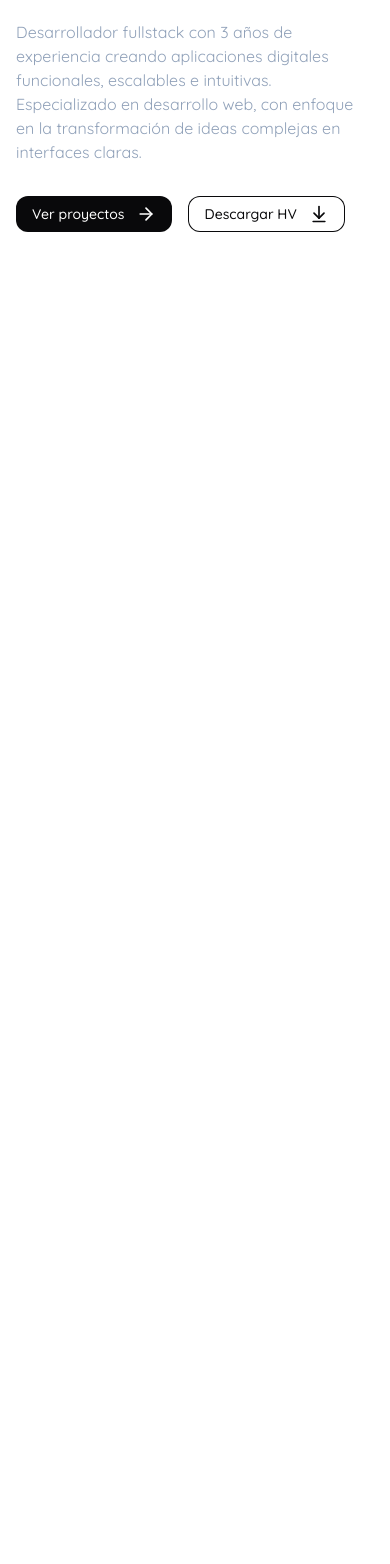
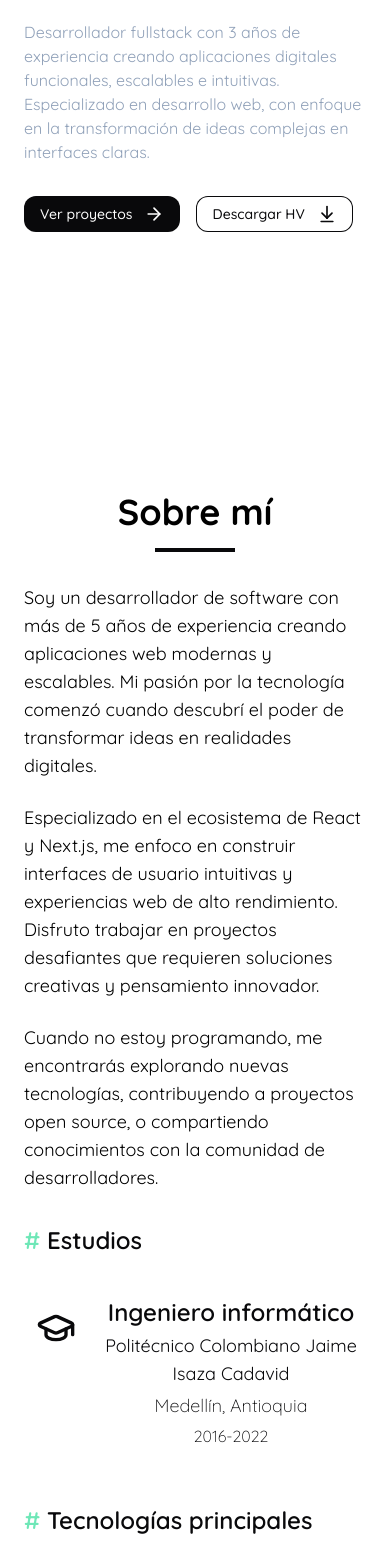
Before and after one commit to jamesgh1220/personal_cv, a Vue app: page / in a window 390 px wide. Shown: the part 433-1997 px from the top of the page. Before the commit the page ends 845 px from the top, so only its background shows below. Built offline with nearby package versions, Linux system fonts and the light colour scheme.

Commit message:
design mobile

```diff
--- a/src/assets/main.css
+++ b/src/assets/main.css
@@ -21,7 +21,15 @@
   }
 
   .text-title {
+    @apply text-4xl md:text-5xl font-bold;
+  }
+
+  .text-subtitle {
     @apply text-2xl md:text-3xl font-semibold;
+  }
+
+  .text-body {
+    @apply text-lg;
   }
 
   .full-h-menu-mobile {
--- /dev/null
+++ b/src/components/about/AboutComponent.vue
@@ -0,0 +1,21 @@
+<template>
+  <section class="py-20">
+    <TitleSection title="Sobre mí" />
+    <div class="py-8 space-y-6 text-body">
+      <p>
+        Soy un desarrollador de software con más de 5 años de experiencia creando aplicaciones web modernas y escalables. Mi pasión por la tecnología comenzó cuando descubrí el poder de transformar ideas en realidades digitales.</p>
+      <p>
+        Especializado en el ecosistema de React y Next.js, me enfoco en construir interfaces de usuario intuitivas y experiencias web de alto rendimiento. Disfruto trabajar en proyectos desafiantes que requieren soluciones creativas y pensamiento innovador.
+      </p>
+      <p>
+        Cuando no estoy programando, me encontrarás explorando nuevas tecnologías, contribuyendo a proyectos open source, o compartiendo conocimientos con la comunidad de desarrolladores.
+      </p>
+    </div>
+    <InfoComponent />
+  </section>
+</template>
+
+<script setup>
+import InfoComponent from '../info/InfoComponent.vue';
+import TitleSection from '../ui/TitleSection.vue';
+</script>
--- a/src/components/commons/BadgeComponent.vue
+++ b/src/components/commons/BadgeComponent.vue
@@ -1,6 +1,6 @@
 <template>
-  <div class="outline-1 outline-light w-fit mb-4 rounded-full">
-    <p class="text-sm font-medium text-light px-3 py-1">
+  <div class="outline-1 outline-dark w-fit mb-4 rounded-full">
+    <p class="text-sm font-medium dark-light px-3 py-1">
       {{ label }}
     </p>
   </div>
--- /dev/null
+++ b/src/components/habilities/HabilitiesComponent.vue
@@ -0,0 +1,110 @@
+<template>
+  <section class="py-20">
+    <TitleSection title="Habilidades" />
+    <ul class="py-14 space-y-10">
+      <li>
+        <div class="flex items-center px-4 py-3 rounded-2xl mx-auto gap-3 shadow-lg w-fit">
+          <CodeXml class="size-6" />
+          <span class="text-body font-bold">Frontend</span>
+        </div>
+        <div class="grid grid-cols-2 place-items-center gap-4 mt-10">
+          <badge-component
+            class="custom-opacity"
+            v-animate-on-scroll
+            label="Vue"
+          />
+          <badge-component
+            class="custom-opacity"
+            v-animate-on-scroll
+            label="TypeScript"
+          />
+          <badge-component
+            class="custom-opacity"
+            v-animate-on-scroll
+            label="TailwindCSS"
+          />
+          <badge-component
+            class="custom-opacity"
+            v-animate-on-scroll
+            label="HTML/CSS"
+          />
+          <badge-component
+            class="custom-opacity"
+            v-animate-on-scroll
+            label="React/Next.js"
+          />
+        </div>
+      </li>
+      <li>
+        <div class="flex items-center px-4 py-3 rounded-2xl mx-auto gap-3 shadow-lg w-fit">
+          <CodeXml class="size-6" />
+          <span class="text-body font-bold">Backend</span>
+        </div>
+        <div class="grid grid-cols-2 place-items-center gap-4 mt-10">
+          <badge-component
+            class="custom-opacity"
+            v-animate-on-scroll
+            label="Node.js"
+          />
+          <badge-component
+            class="custom-opacity"
+            v-animate-on-scroll
+            label="PHP/Laravel"
+          />
+          <badge-component
+            class="custom-opacity"
+            v-animate-on-scroll
+            label="MySql"
+          />
+          <badge-component
+            class="custom-opacity"
+            v-animate-on-scroll
+            label="REST APIs"
+          />
+        </div>
+      </li>
+      <li>
+        <div class="flex items-center px-4 py-3 rounded-2xl mx-auto gap-3 shadow-lg w-fit">
+          <CodeXml class="size-6" />
+          <span class="text-body font-bold">Mobile</span>
+        </div>
+        <div class="grid grid-cols-2 place-items-center gap-4 mt-10">
+          <badge-component
+            class="custom-opacity"
+            v-animate-on-scroll
+            label="Quasar"
+          />
+          <badge-component
+            class="custom-opacity"
+            v-animate-on-scroll
+            label="Ionic"
+          />
+        </div>
+      </li>
+      <li>
+        <div class="flex items-center px-4 py-3 rounded-2xl mx-auto gap-3 shadow-lg w-fit">
+          <CodeXml class="size-6" />
+          <span class="text-body font-bold">DevOps</span>
+        </div>
+        <div class="grid grid-cols-2 place-items-center gap-4 mt-10">
+          <badge-component
+            class="custom-opacity"
+            v-animate-on-scroll
+            label="Git/GitHub"
+          />
+          <badge-component
+            class="custom-opacity"
+            v-animate-on-scroll
+            label="Docker"
+          />
+        </div>
+      </li>
+    </ul>
+  </section>
+</template>
+
+<script setup>
+import { CodeXml } from 'lucide-vue-next';
+import TitleSection from '../ui/TitleSection.vue';
+import BadgeComponent from '../commons/BadgeComponent.vue';
+</script>
--- a/src/components/hero/HeroPage.vue
+++ b/src/components/hero/HeroPage.vue
@@ -1,9 +1,8 @@
 <template>
-    <!-- CONTENIDO PRINCIPAL -->
   <section class="full-h-menu-mobile flex flex-col gap-8 justify-center">
     <div class="space-y-4">
       <h1 class="text-hero">John James Gallego Hernandez</h1>
-        <p class="text-title">Desarrollador de software</p>
+      <p class="text-subtitle">Desarrollador de software</p>
       <p class="text-light">Desarrollador fullstack con 3 años de experiencia creando aplicaciones digitales
         funcionales, escalables e intuitivas. Especializado en desarrollo web, con enfoque en la
         transformación de ideas complejas en interfaces claras.
@@ -24,7 +23,6 @@
       />
     </div>
   </section>
-
 </template>
 
 <script setup>
--- a/src/components/info/InfoComponent.vue
+++ b/src/components/info/InfoComponent.vue
@@ -1,38 +1,53 @@
 <template>
-  <section id="study" class="mb-10">
-    <p
-      class="text-7xl pt-4 text-transparent bg-clip-text bg-gradient-to-b from-white to-slate-900 font-black text-start"
-    >
-      Sobre mi
-    </p>
-    <p class="hidden lg:text-green lg:px-4 lg:text-2xl lg:drop-shadow-lg lg:drop-shadow-emerald-400 lg:block lg:mt-10"># <span class="text-light">Estudios y habilidades</span></p>
+  <section id="study">
+    <p class="relative text-green text-subtitle lg:hidden"># <span class="text-black">Estudios</span></p>
     <div class="lg:flex lg:mt-16">
       <div class="my-10 lg:flex-1">
-        <div class="inline-flex items-center gap-2 lg:h-full lg:w-full lg:justify-center">
+        <div class="inline-flex items-start gap-2 lg:h-full lg:w-full lg:justify-center">
           <div
             class="flex-shrink-0 w-16 h-16 p-3 rounded-full mx-auto mb-4 custom-opacity lg:w-20 lg:h-20"
             v-animate-on-scroll
           >
-            <GraduationCap class="h-full w-full text-light drop-shadow-lg drop-shadow-emerald-400" />
+            <GraduationCap class="h-full w-full text-black" />
           </div>
-          <div class="space-y-1 mb-4 custom-opacity text-light text-start" v-animate-on-scroll>
-            <p class="text-2xl font-bold drop-shadow-lg drop-shadow-emerald-400 lg:text-3xl">Ingeniero informático</p>
-            <p class="font-semibold text-lg lg:text-lg">
+          <div class="space-y-1 mb-4 custom-opacity text-black text-center" v-animate-on-scroll>
+            <p class="text-subtitle g:text-3xl">Ingeniero informático</p>
+            <p class="text-body">
               Politécnico Colombiano Jaime Isaza Cadavid
             </p>
-            <p class="text-base lg:text-base">Medellín, Antioquia</p>
-            <p>2016-2022</p>
+            <p class="font-light text-body">Medellín, Antioquia</p>
+            <p class="font-light">2016-2022</p>
           </div>
         </div>
       </div>
-      <div class="bg-black lg:flex-1">
-        <stack-component />
-      </div>
     </div>
+    <StackComponent />
+    <ul class="space-y-6">
+      <li class="space-y-2">
+        <CodeXml class="size-8 text-green" />
+        <p class="text-body font-bold">Código limpio</p>
+        <span class="text-base text-light">Escribo código mantenible y escalable siguiendo las mejores prácticas</span>
+      </li>
+      <li class="space-y-2">
+        <Rocket class="size-8 text-green" />
+        <p class="text-body font-bold">Código limpio</p>
+        <span class="text-base text-light">Siempre explorando nuevas tecnologías y metodologías</span>
+      </li>
+      <li class="space-y-2">
+        <Zap class="size-8 text-green" />
+        <p class="text-body font-bold">Código limpio</p>
+        <span class="text-base text-light">Optimización constante para experiencias rápidas y fluidas</span>
+      </li>
+      <li class="space-y-2">
+        <Users class="size-8 text-green" />
+        <p class="text-body font-bold">Código limpio</p>
+        <span class="text-base text-light">Trabajo efectivo en equipo y comunicación clara</span>
+      </li>
+    </ul>
   </section>
 </template>
 
 <script setup>
-import { GraduationCap } from "lucide-vue-next";
-import StackComponent from "../stack/StackComponent.vue";
+import { GraduationCap, CodeXml, Rocket, Zap, Users } from "lucide-vue-next";
+import StackComponent from '@/components/stack/StackComponent.vue';
 </script>
--- a/src/components/stack/StackComponent.vue
+++ b/src/components/stack/StackComponent.vue
@@ -1,8 +1,8 @@
 <template>
-  <div id="stack" class="mb-10">
-    <p class="relative text-green px-4 text-2xl drop-shadow-lg drop-shadow-emerald-400 lg:hidden"># <span class="text-light">Habilidades</span></p>
-    <div class="p-4">
-      <div class="grid grid-cols-4 sm:grid-cols-4 place-items-center gap-3 mb-8 lg:grid-cols-2">
+  <div id="stack">
+    <p class="relative text-green text-subtitle lg:hidden"># <span class="text-black">Tecnologías principales</span></p>
+    <div class="py-10">
+      <div class="grid grid-cols-2 sm:grid-cols-4 place-items-center gap-3 mb-8 lg:grid-cols-2">
         <div
           class="bg-dark p-2 w-24 rounded-md custom-opacity"
           v-animate-on-scroll
@@ -15,11 +15,11 @@
               :src="`https://cdn.simpleicons.org/${stack.icon}`"
               :alt="`Stack ${stack.text}`"
             />
-            <p class="text-light">{{ stack.text }}</p>
+            <p class="text-dark font-semibold">{{ stack.text }}</p>
           </div>
         </div>
       </div>
-      <div class="flex flex-wrap gap-x-2 lg:justify-center lg:max-w-11/12 lg:mx-auto">
+      <!-- <div class="flex flex-wrap gap-x-2 justify-center lg:max-w-11/12 lg:mx-auto">
         <badge-component
           class="custom-opacity"
           v-animate-on-scroll
@@ -27,7 +27,7 @@
           :key="stack.id"
           :label="stack.text"
         />
-      </div>
+      </div> -->
     </div>
   </div>
 </template>
--- /dev/null
+++ b/src/components/ui/TitleSection.vue
@@ -0,0 +1,10 @@
+<template>
+  <div class="text-center text-title">
+    <h1 class="mb-4">{{ title }}</h1>
+    <div class="w-20 h-1 mx-auto bg-black"></div>
+  </div>
+</template>
+
+<script setup>
+defineProps({ title: String, required: true });
+</script>
--- a/src/views/MainView.vue
+++ b/src/views/MainView.vue
@@ -1,8 +1,10 @@
 <template>
   <div class="min-h-screen flex flex-col bg-white dark:bg-black">
     <HeaderComponent />
-    <main class="flex-1 px-4">
-      <hero-page />
+    <main class="flex-1 px-6">
+      <HeroPage />
+      <AboutComponent />
+      <HabilitiesComponent />
     </main>
     <!-- <footer class="bg-gray-800 text-white text-center p-3 mt-auto">
       <p>© 2025 Mi Aplicación</p>
@@ -11,9 +13,12 @@
 </template>
 
 <script setup>
+import { defineAsyncComponent } from 'vue';
 import HeaderComponent from "@/components/HeaderComponent.vue";
 import HeroPage from "@/components/hero/HeroPage.vue";
 
+const AboutComponent = defineAsyncComponent(() => import('@/components/about/AboutComponent.vue'));
+const HabilitiesComponent = defineAsyncComponent(() => import('@/components/habilities/HabilitiesComponent.vue'));
 </script>
 
 <!-- <template>
```
Lines whose indentation alone changed are shown as unchanged.
